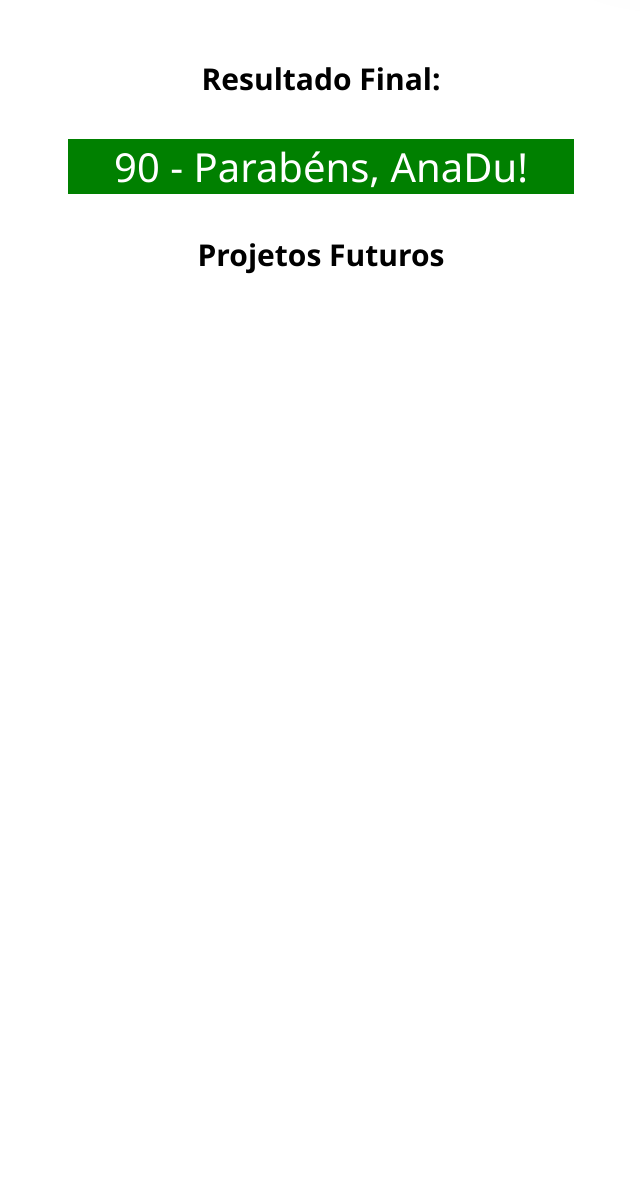
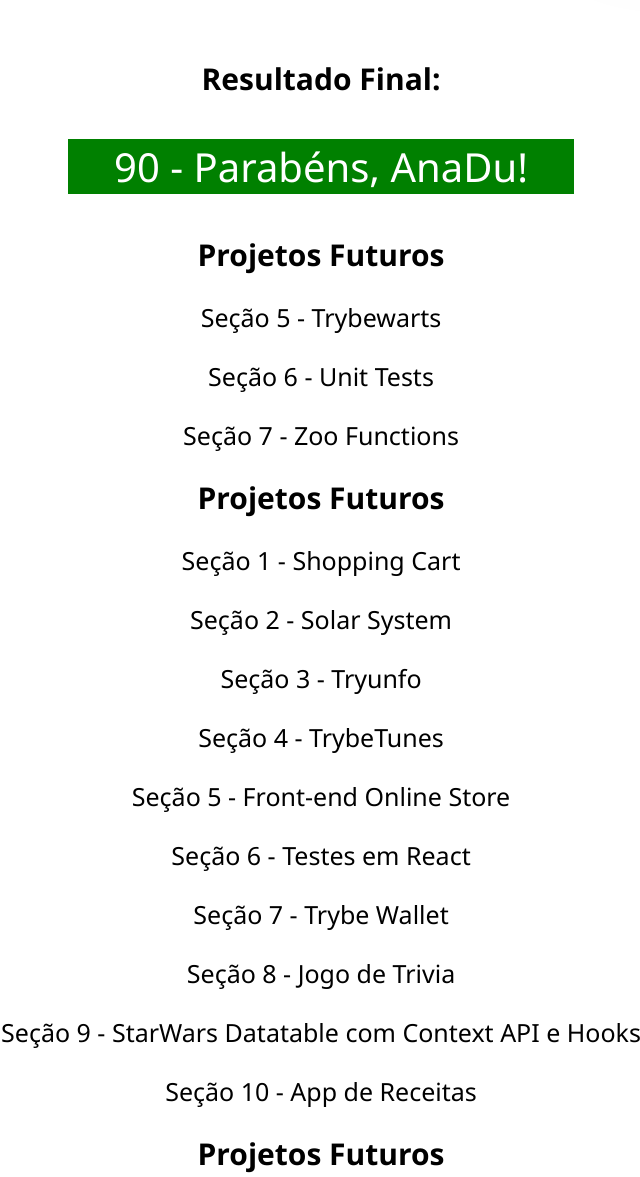
Before and after one commit to roddai/sd-035-live-lectures, a plain HTML site: page index.html in a window 1280 px wide. Shown: the part 688-1865 px from the top of the page, without its empty margins (319-959 px from the left). Before the commit the page ends 988 px from the top, so only its background shows below. Drawn offline with Linux system fonts and the light colour scheme.

Commit message:
parte 1 - adiciona projetos na página

```diff
--- a/script.js
+++ b/script.js
@@ -223,6 +223,9 @@ const getStudentInfo = () => {
   picture.src = array[number].picture;
   // results.innerText = 'Ainda nada!!!';
   verifyScore();
+  createProjectsList('fundamentos');
+  createProjectsList('front_end');
+  createProjectsList('ciencia_computacao');
 }
 
 const verifyScore = () => {
@@ -237,15 +240,23 @@ const verifyScore = () => {
   }
 }
 
-const createProjectsList = () => {
+const createProjectsList = (moduleName) => {
   const newTitle = document.createElement('h2');
   newTitle.innerText = 'Projetos Futuros';
   newProjects.appendChild(newTitle);
-  console.log(newTitle);
+
+  for (let index = 0; index < futureProjects[moduleName].length; index += 1) {
+    const newParagraph = document.createElement('p');
+    const element = futureProjects[moduleName][index];
+
+    newParagraph.innerText = `Seção ${element.secao} - ${element.project_name}`;
+    newProjects.appendChild(newParagraph);
+  }
 }
 
 getStudentInfo();
-createProjectsList();
+
+
 
 /* Cria elementos de forma dinâmica.
 1) criar o elemento com document.createElement();
--- a/style.css
+++ b/style.css
@@ -59,4 +59,5 @@ img {
 .future-projects {
   margin: auto;
   text-align: center;
+  margin-bottom: 300px;
 }
```
